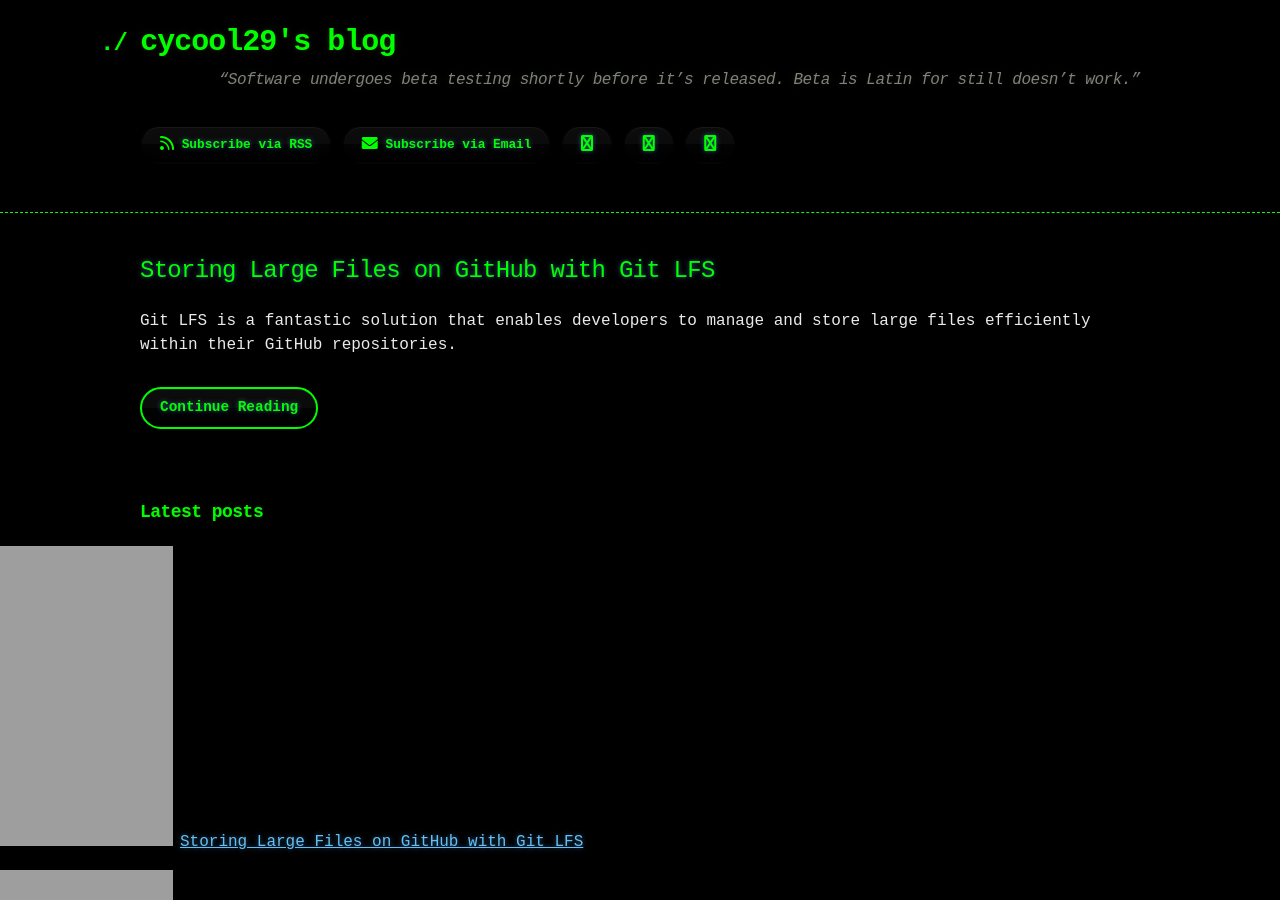
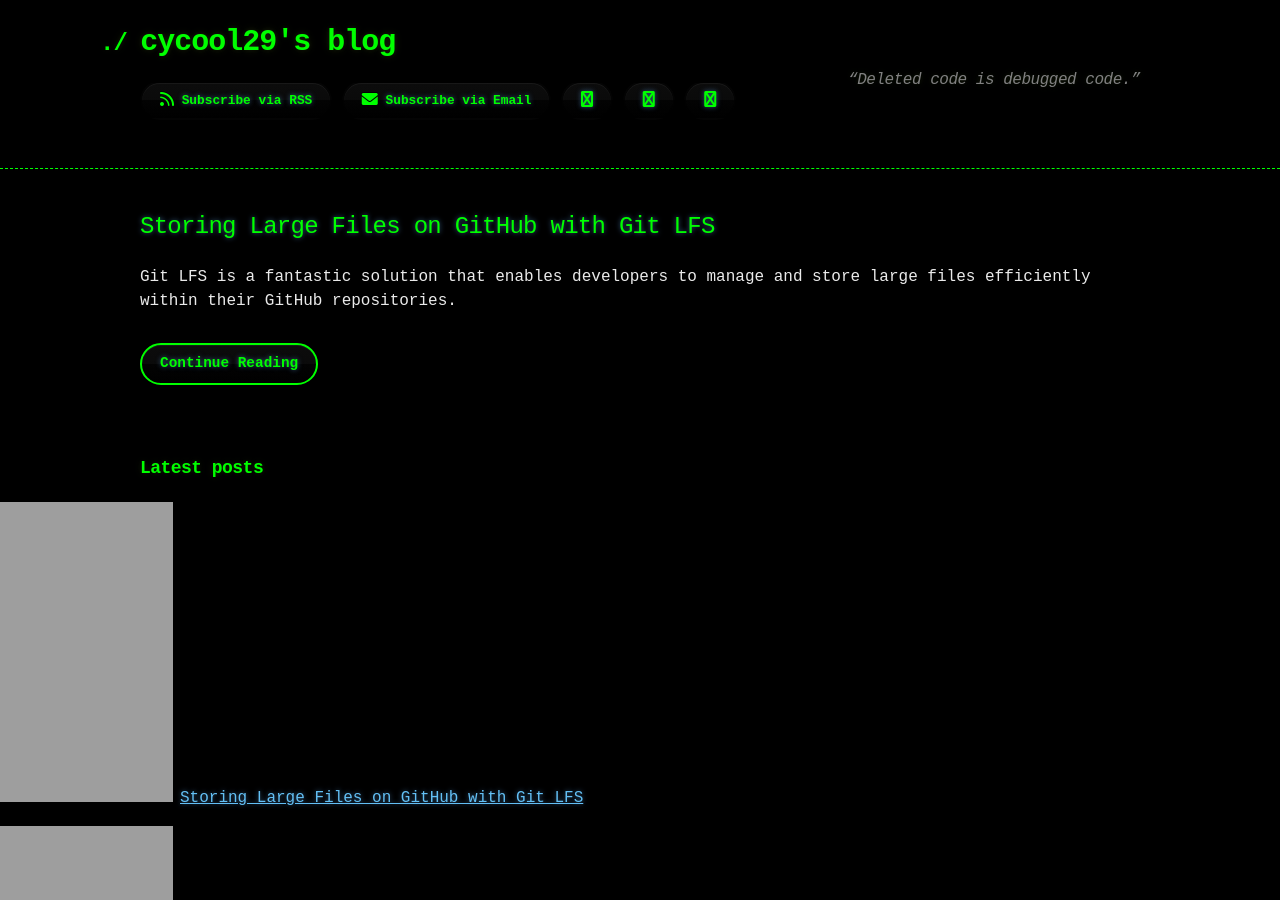
Before and after one commit to cycool29/cycool29.github.io, a Jekyll site: the page built from index.md, in a window 1280 px wide and 900 px high. Built offline with Jekyll 4.4.1, drawn with Linux system fonts in a browser that asks for light colours; a style sheet for code colours, icons or effects is not loaded.

Commit message:
Update quotes

```diff
--- a/_config.yml
+++ b/_config.yml
@@ -1,5 +1,5 @@
 title: cycool29's blog
-description: "“Software undergoes beta testing shortly before it’s released. Beta is Latin for still doesn’t work.” "
+description: "“Deleted code is debugged code.” "
 bio: A high school student. Intermediate in Python, Git, Bash. Learning JavaScript. He/Him. "
 author: cycool29
 url: https://cycool29.github.io
```
